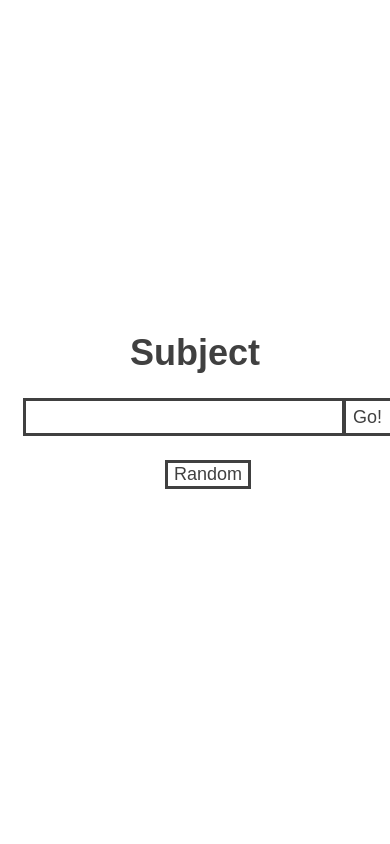
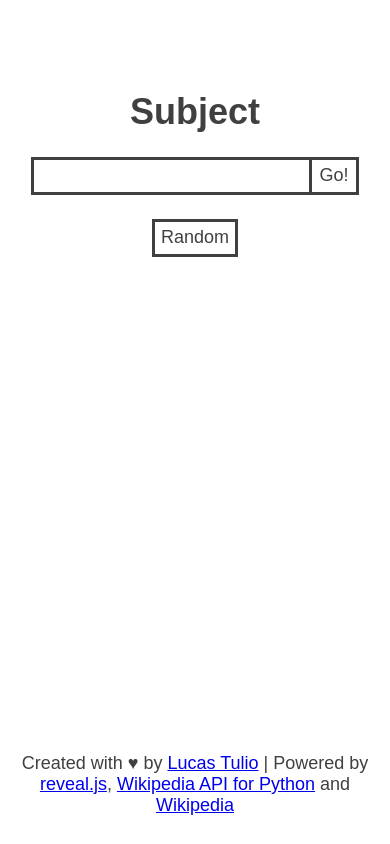
Before and after one commit to lucas-tulio/autopresentr, a Flask app: page / in a window 390 px wide. Run offline with Flask 2, Linux system fonts and the light colour scheme; some web fonts are replaced.

Commit message:
Mobile responsive

```diff
--- a/app/static/css/index.css
+++ b/app/static/css/index.css
@@ -4,11 +4,11 @@ body {
   color: #404040;
   text-align: center;
 
-  padding-top: 300px;
+  padding-top: 15%;
 }
 
 .subject-form {
-  width: 400px;
+  max-width: 370px;
   text-align: center;
   margin-left: auto;
   margin-right: auto;
@@ -29,6 +29,12 @@ body {
   margin: 0;
 }
 
+@media screen and (max-width: 420px) {
+  .submit-text {
+    width: 70%;
+  }
+}
+
 .button {
   font-family: sourceSansPro, sans-serif;
   font-size: 18px;
@@ -38,15 +44,25 @@ body {
   outline: 0;
   cursor: pointer;
 
+  height: 38px;
+
   border: 3px solid #404040;
 }
 
 #submit {
   width: 50px;
-  height: 38px;
   margin-left: -8px;
 }
 
 #random {
   margin-top: 24.120px;
 }
+
+footer {
+  position: absolute;
+  bottom: 10px;
+  margin-left: auto;
+  margin-right: auto;
+  left: 0;
+  right: 0;
+}
--- a/app/templates/index.html
+++ b/app/templates/index.html
@@ -11,8 +11,18 @@
     }
   </style>
 
+  <!-- Automatic text field focus -->
+  <script>
+    window.onload = function() {
+      var input = document.getElementById("subject-input");
+      input.focus();
+    };
+  </script>
+
+  <meta name="viewport" content="width=device-width, initial-scale=1.0, maximum-scale=1.0, user-scalable=no, minimal-ui">
 
 </head>
+
 <body>
   <h1>Subject</h1>
   <form class="subject-form" action="/presentation" method="post">
@@ -21,12 +31,8 @@
     <input id="random" class="button" type="submit" value="Random" />
   </form>
 
-  <!-- Automatic text field focus -->
-  <script>
-    window.onload = function() {
-      var input = document.getElementById("subject-input");
-      input.focus();
-    };
-  </script>
+  <footer>
+    <p>Created with ♥ by <a href="https://github.com/lucasdnd">Lucas Tulio</a> | Powered by <a href="https://github.com/hakimel/reveal.js">reveal.js</a>, <a href="https://github.com/goldsmith/Wikipedia">Wikipedia API for Python</a> and <a href="https://www.wikipedia.org/">Wikipedia</a></p>
+  </footer>
 </body>
 </html>
--- a/app/views.py
+++ b/app/views.py
@@ -40,7 +40,7 @@ def presentation():
   summary_image = ""
   try:
     summary_image = page.images[0]
-  except Expcetion as e:
+  except Exception as e:
     pass
 
   # Generate sections
```
